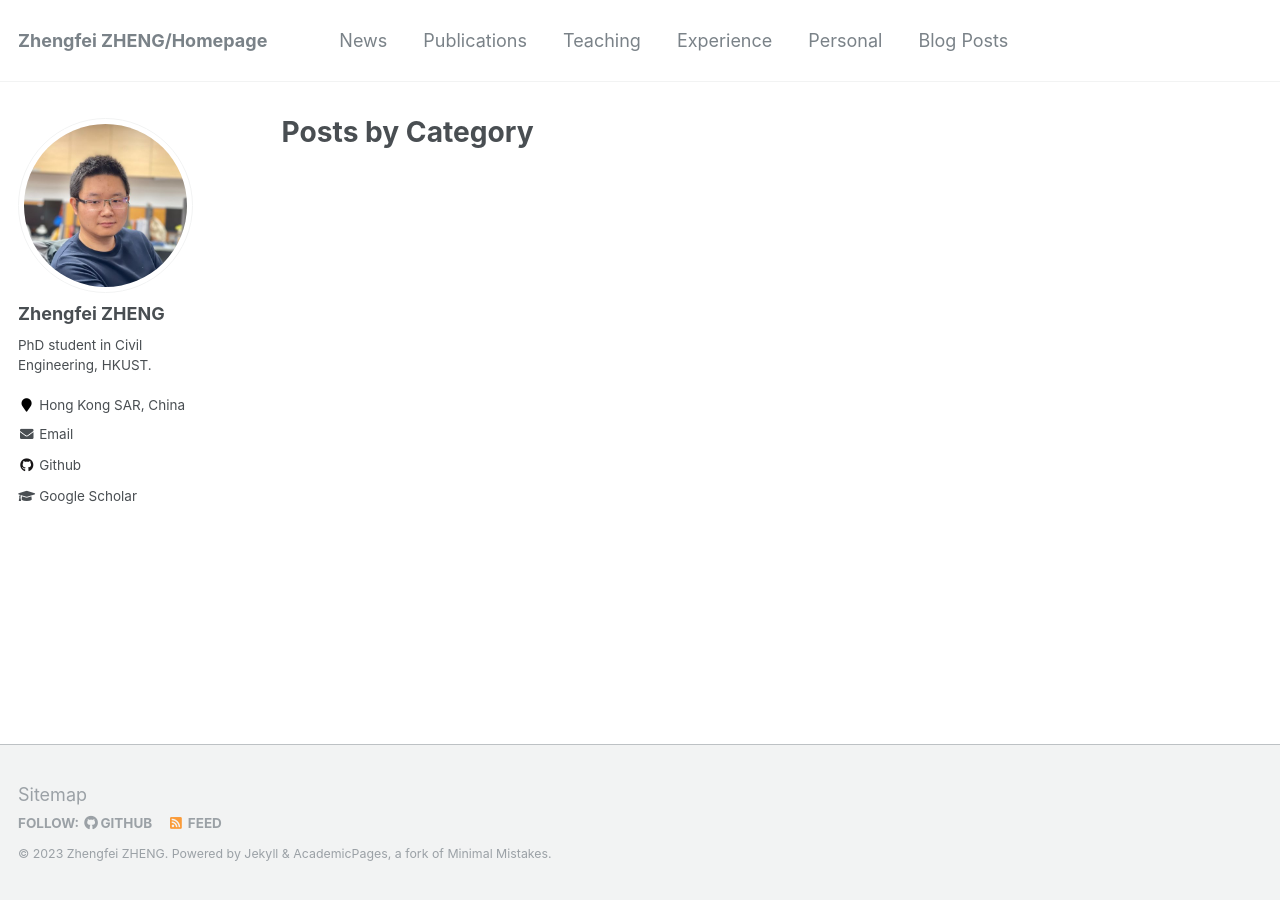
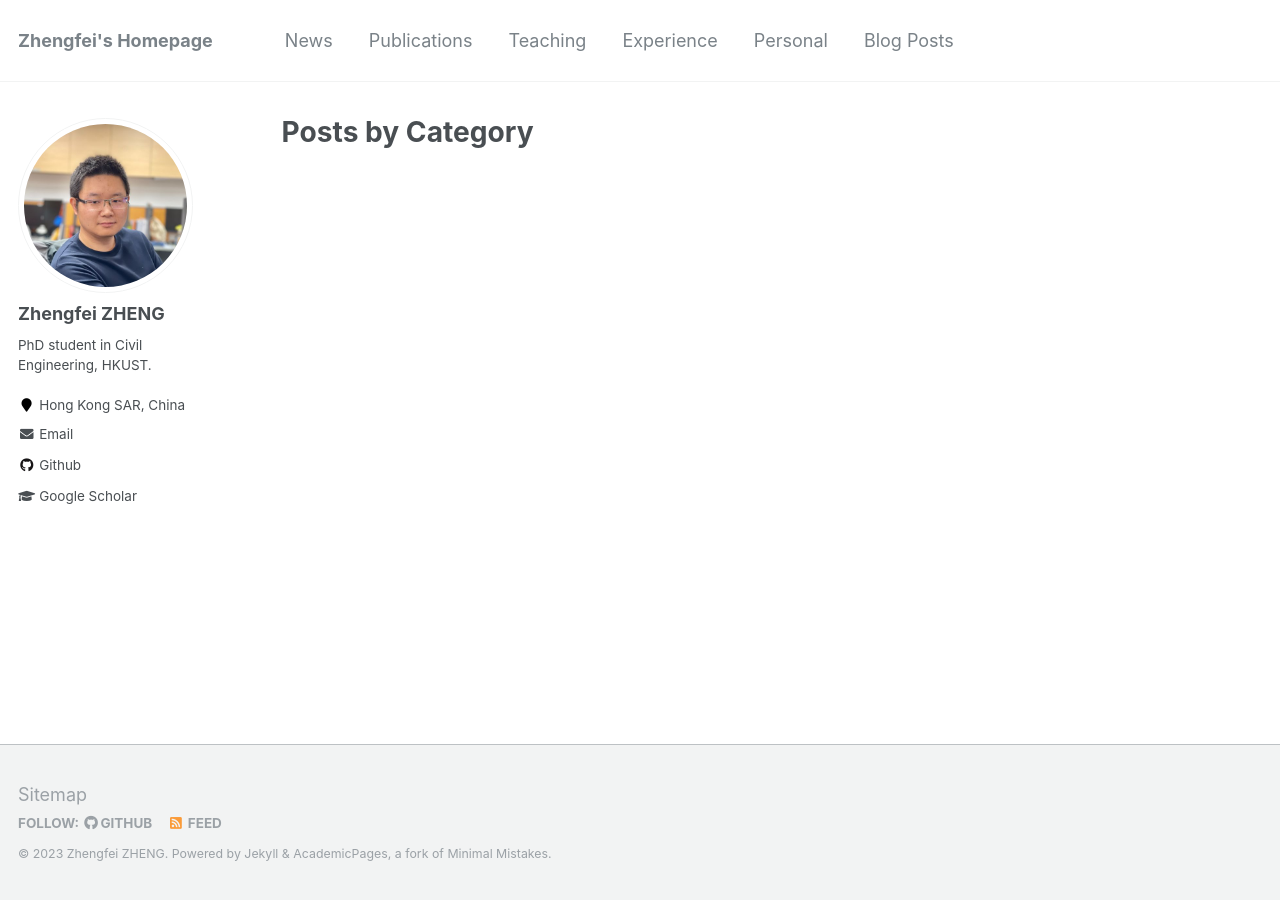
Before and after one commit to zf-z/zf-z.github.io, a Jekyll site: the page built from _pages/category-archive.html, in a window 1280 px wide. Built offline with Jekyll 4.4.1, drawn with Linux system fonts in a browser that asks for light colours.

Commit message:
Update _config.yml

```diff
--- a/_config.yml
+++ b/_config.yml
@@ -7,10 +7,10 @@
 
 # Site Settings
 locale                   : "en-US"
-title                    : "Zhengfei ZHENG/Homepage"
+title                    : "Zhengfei's Homepage"
 title_separator          : "-"
 name                     : &name "Zhengfei ZHENG"
-description              : &description "Ph.D. Student in Civil Dept. at the Hong Kong University of Science and Technology"
+description              : &description "Ph.D in Civil Dept. at the Hong Kong University of Science and Technology"
 url                      : https://zf-z.github.io # the base hostname & protocol for your site e.g. "https://mmistakes.github.io"
 baseurl                  : "" # the subpath of your site, e.g. "/blog"
 repository               : "zf-z/zf-z.github.io"
```
